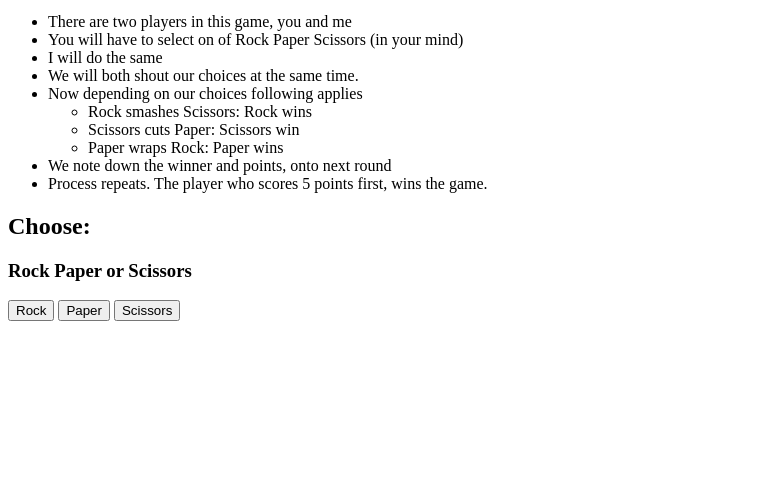
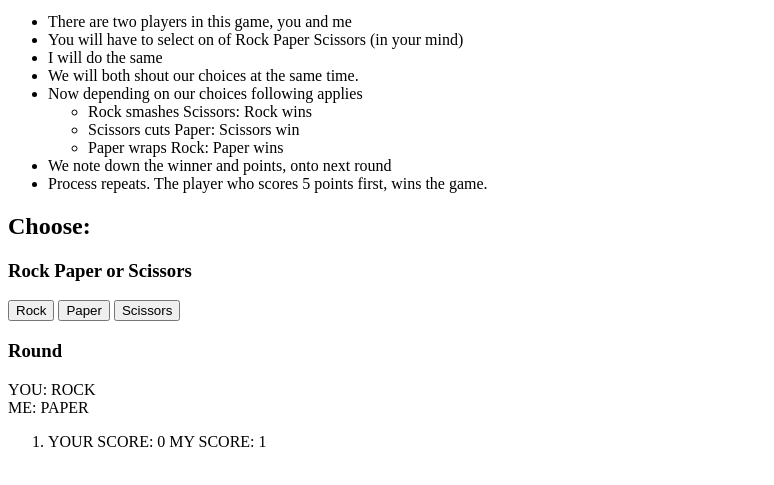
Before and after one commit to shr3y4sh/rock-paper-scissors, a plain HTML site: page index.html in a window 1280 px wide. Both pictures are taken after a click on the button "Rock". Shown: the part 101-586 px from the top of the page, without its empty margins (0-774 px from the left). Drawn offline with Linux system fonts and the light colour scheme.

Commit message:
feat: user and comp objects, user.choice > string
used objects and added name, choice, score
updated function to input objects and check for user.choice whic is a string
display scores

```diff
--- a/index.html
+++ b/index.html
@@ -44,12 +44,13 @@
       </div>
     </div>
     <div id="game">
+      <h3>Round</h3>
       <div id="user-choice"></div>
       <div id="computer-choice"></div>
     </div>
-    <div id="score">
-      <ul id="score-list"></ul>
+    <div id="final">
+      <ol id="score-list"></ol>
     </div>
-    <!-- <script src="script.js"></script> -->
+    <script src="script.js"></script>
   </body>
 </html>
--- a/script.js
+++ b/script.js
@@ -4,22 +4,57 @@ PSUEDOCODE:
 1. user clicks on one button rock paper scissors
 2. computer makes one random choice on click
 3. check the choices and score user or computer
+4. make outcome choice, append it on html
+5. if win => user++; loss => computer++ draw nothing;
 */
 
-let user, computer;
+let user = {
+  name: "YOU",
+  score: 0,
+};
 
-const rock = document.querySelector("#rock");
-const paper = document.querySelector("#paper");
-const scissors = document.querySelector("#scissors");
+let computer = {
+  name: "I",
+  score: 0,
+};
 
-let userScore, computerScore;
 let choice = document.querySelector("#option");
-const gameChoices = [rock, paper, scissors];
+let scoreList = document.querySelector("#score-list");
+let final = document.querySelector("#final");
+
+const gameChoices = ["Rock", "Paper", "Scissors"];
 
 choice.addEventListener("click", function (e) {
-  const option = e.target;
-  const computer = computerChoice();
+  user.choice = e.target.textContent;
+  computer.choice = computerChoice();
+
+  document.querySelector("#user-choice").textContent =
+    "YOU: " + user.choice.toUpperCase();
+  document.querySelector("#computer-choice").textContent =
+    "ME: " + computer.choice.toUpperCase();
+
+  playRound(user, computer);
+  displayScore(user, computer);
+
+  if (user.score === 5 || computer.score === 5) {
+    const winner = scoreEval(user, computer);
+    const verdict = document.createElement("h1");
+    verdict.textContent = "GAME OVER";
+    final.insertBefore(verdict, scoreList);
+    verdict = document.createElement("h2");
+    verdict.textContent = `${winner.name} WON`;
+    final.insertBefore(verdict, scoreList);
+    choice.remove();
+  }
 });
+
+function scoreEval(user, computer) {
+  if (user.score > computer.score) {
+    return user;
+  } else if (user.score < computer.score) {
+    return computer.textContent;
+  }
+}
 
 function computerChoice() {
   const comp = Math.floor(Math.random() * 3);
@@ -27,19 +62,28 @@ function computerChoice() {
 }
 
 function playRound(user, computer) {
-  if (user === computer) {
-    return "draw";
+  console.log("round played");
+  console.log(user.choice);
+  console.log(computer.choice);
+
+  if (user.choice === computer.choice) {
+    return;
   }
 
   for (let i = 0; i < 3; i++) {
-    if (user === gameChoices[i]) {
-      if (computer === gameChoices[(i + 1) % 3]) {
-        console.log(`Loss! ${computer} beats ${user}`);
-        return "computer";
-      } else if (computer === gameChoices[(i + 2) % 3]) {
-        console.log(`Win! ${user} beats ${computer}`);
-        return "user";
+    if (user.choice === gameChoices[i]) {
+      if (computer.choice === gameChoices[(i + 1) % 3]) {
+        computer.score++;
+      } else if (computer.choice === gameChoices[(i + 2) % 3]) {
+        user.score++;
       }
     }
   }
 }
+
+function displayScore(user, computer) {
+  const list = document.createElement("li");
+
+  list.textContent = `YOUR SCORE: ${user.score}  MY SCORE: ${computer.score}`;
+  scoreList.insertBefore(list, scoreList.childNodes[0]);
+}
```
